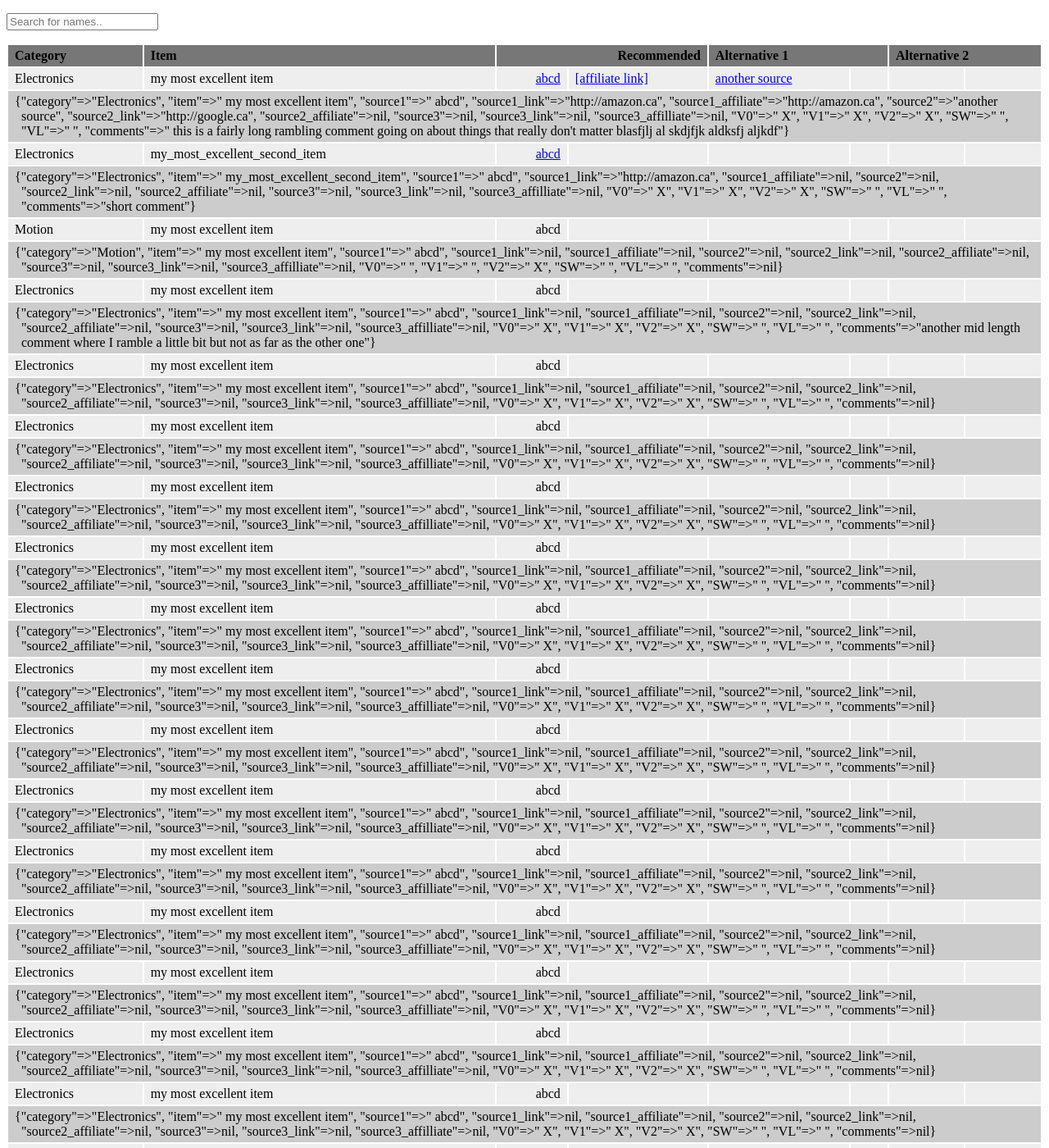
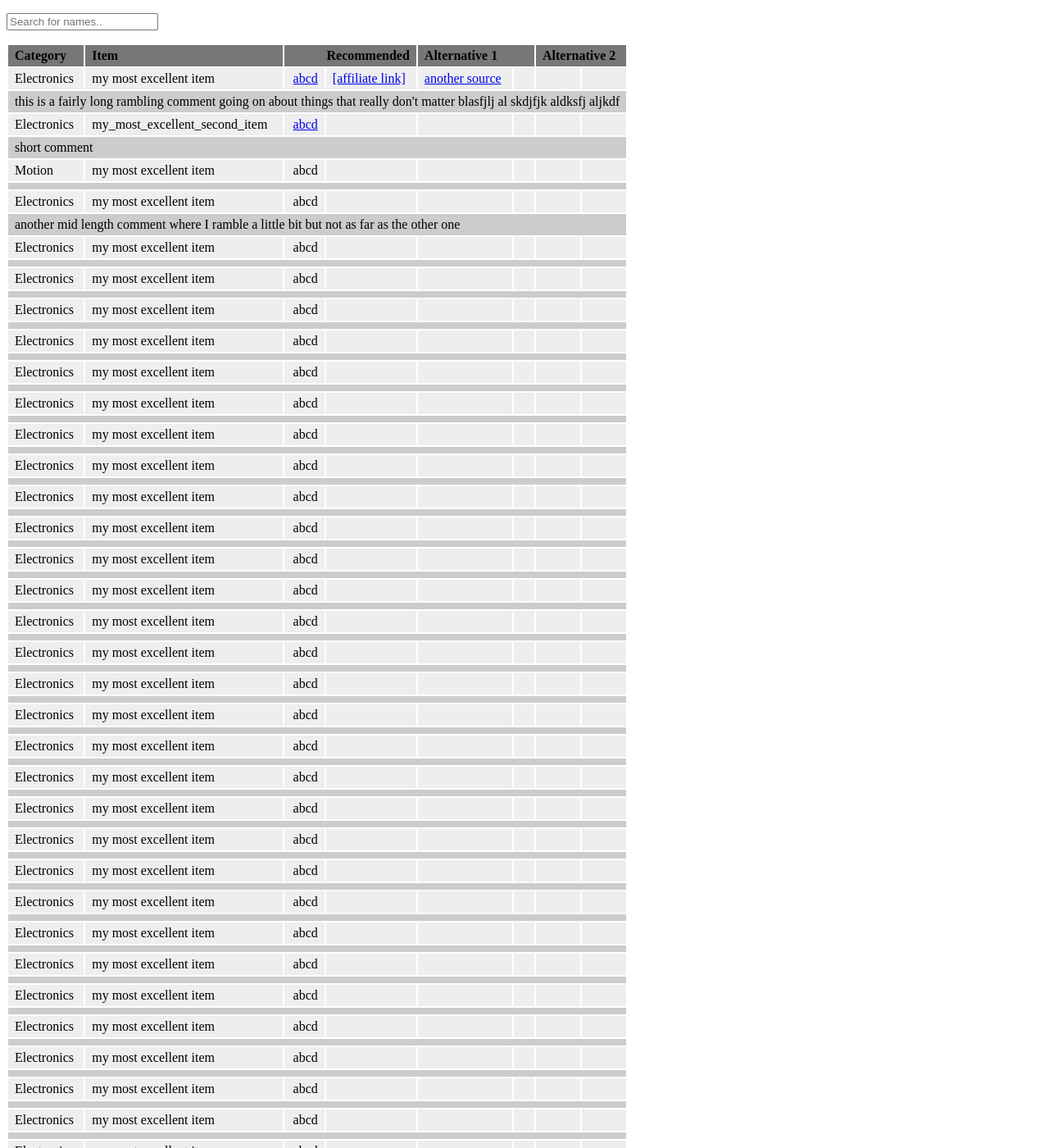
Before and after one commit to shiftingtech/Test, a Jekyll site: the page built from V2.md, in a window 1280 px wide and 1400 px high. Shown: the whole window at 82% size. Built offline with Jekyll 4.4.1, drawn with Linux system fonts in a browser that asks for light colours; some of the changed text lies outside the part shown.

Commit message:
Update V2.md

```diff
--- a/V2.md
+++ b/V2.md
@@ -69,7 +69,7 @@
 
  </tr>
  <tr>
- <td colspan=8> {{ entry }} </td>
+ <td colspan=8> {{ entry.comments }} </td>
  </tr>
 {% endif %}
 {% endfor %}
```
